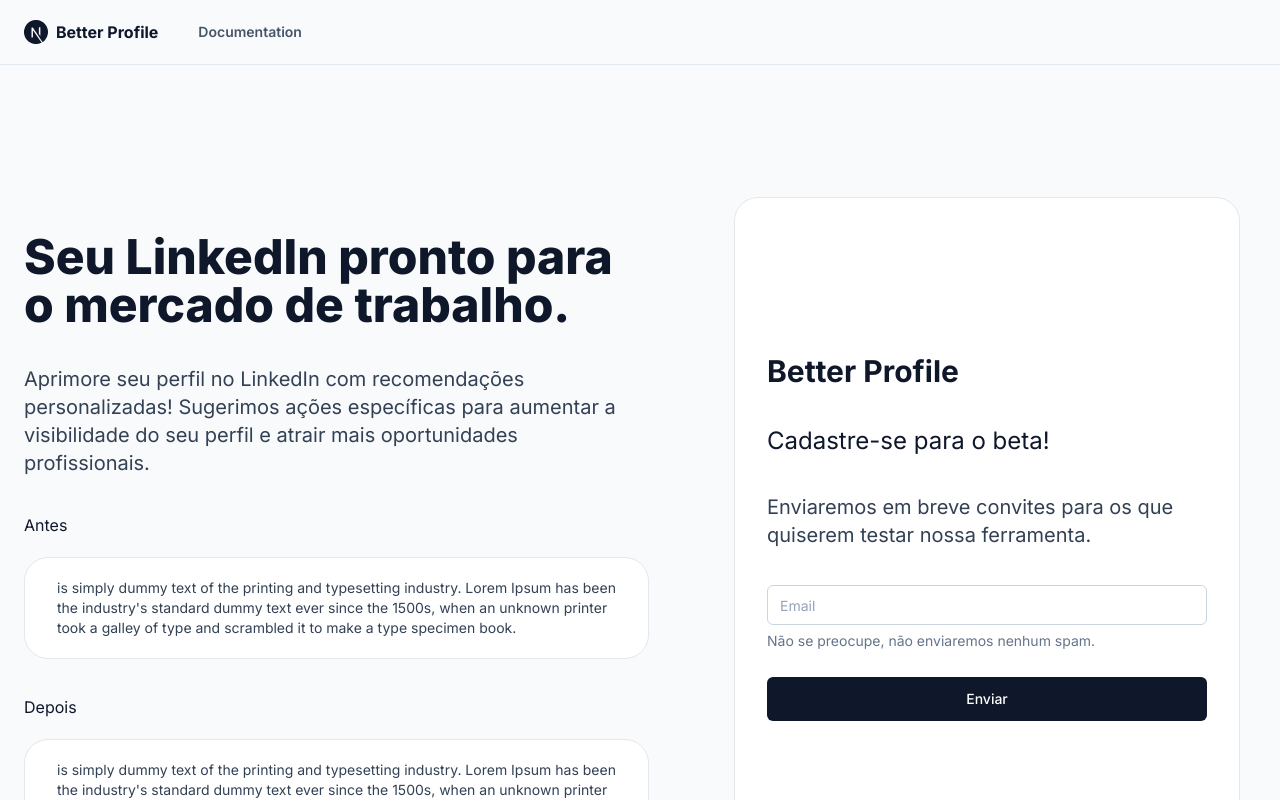
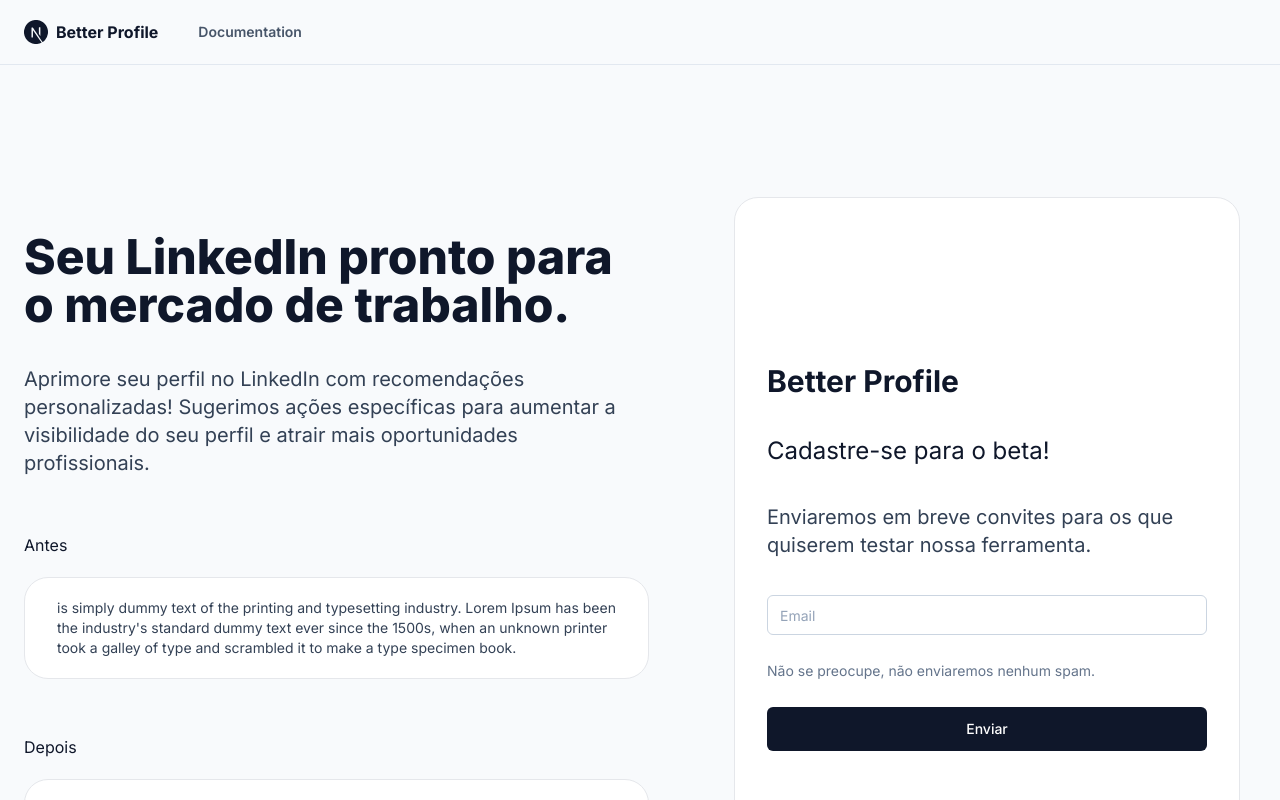
Before and after one commit to emnesty/better-profile-v2, a Next.js app: page / in a window 1280 px wide. Shown: the top 800 px of the page. Built offline with nearby package versions, Linux system fonts and the light colour scheme.

Commit message:
Ajustes shorthand

```diff
--- a/pages/index.tsx
+++ b/pages/index.tsx
@@ -28,10 +28,10 @@
               perfil e atrair mais oportunidades profissionais.
             </p>
             <div className="max-w-[625px flex flex-col items-start">
-              <h1 className="flex max-w-full flex-col items-start pb-5">
+              <h1 className="flex max-w-full flex-col items-start py-5">
                 Antes
               </h1>
-              <p className="rounded-3xl border border-gray-200 bg-white px-8 py-5 pb-5 text-lg text-slate-700 dark:border-gray-700 dark:bg-gray-800 dark:text-slate-400 sm:text-sm">
+              <p className="rounded-3xl border border-gray-200 bg-white px-8 py-5 py-5 text-lg text-slate-700 dark:border-gray-700 dark:bg-gray-800 dark:text-slate-400 sm:text-sm">
                 is simply dummy text of the printing and typesetting industry.
                 Lorem Ipsum has been the industry's standard dummy text ever
                 since the 1500s, when an unknown printer took a galley of type
@@ -39,10 +39,10 @@
               </p>
             </div>
             <div className="max-w-[625px flex flex-col items-start">
-              <h1 className="flex max-w-full flex-col items-start pb-5">
+              <h1 className="flex max-w-full flex-col items-start py-5">
                 Depois
               </h1>
-              <p className="rounded-3xl border border-gray-200 bg-white px-8 py-5 pb-5 text-lg text-slate-700 dark:border-gray-700 dark:bg-gray-800 dark:text-slate-400 sm:text-sm">
+              <p className="rounded-3xl border border-gray-200 bg-white px-8 py-5 py-5 text-lg text-slate-700 dark:border-gray-700 dark:bg-gray-800 dark:text-slate-400 sm:text-sm">
                 is simply dummy text of the printing and typesetting industry.
                 Lorem Ipsum has been the industry's standard dummy text ever
                 since the 1500s, when an unknown printer took a galley of type
@@ -74,7 +74,7 @@
             </p>
             <div className="grid w-full max-w-lg items-center gap-1.5">
               <Input type="email" id="email-2" placeholder="Email" />
-              <p className="pb-5 text-sm text-slate-500">
+              <p className="py-5 text-sm text-slate-500">
                 Não se preocupe, não enviaremos nenhum spam.
               </p>
               <Button size="lg" type="submit">
```
